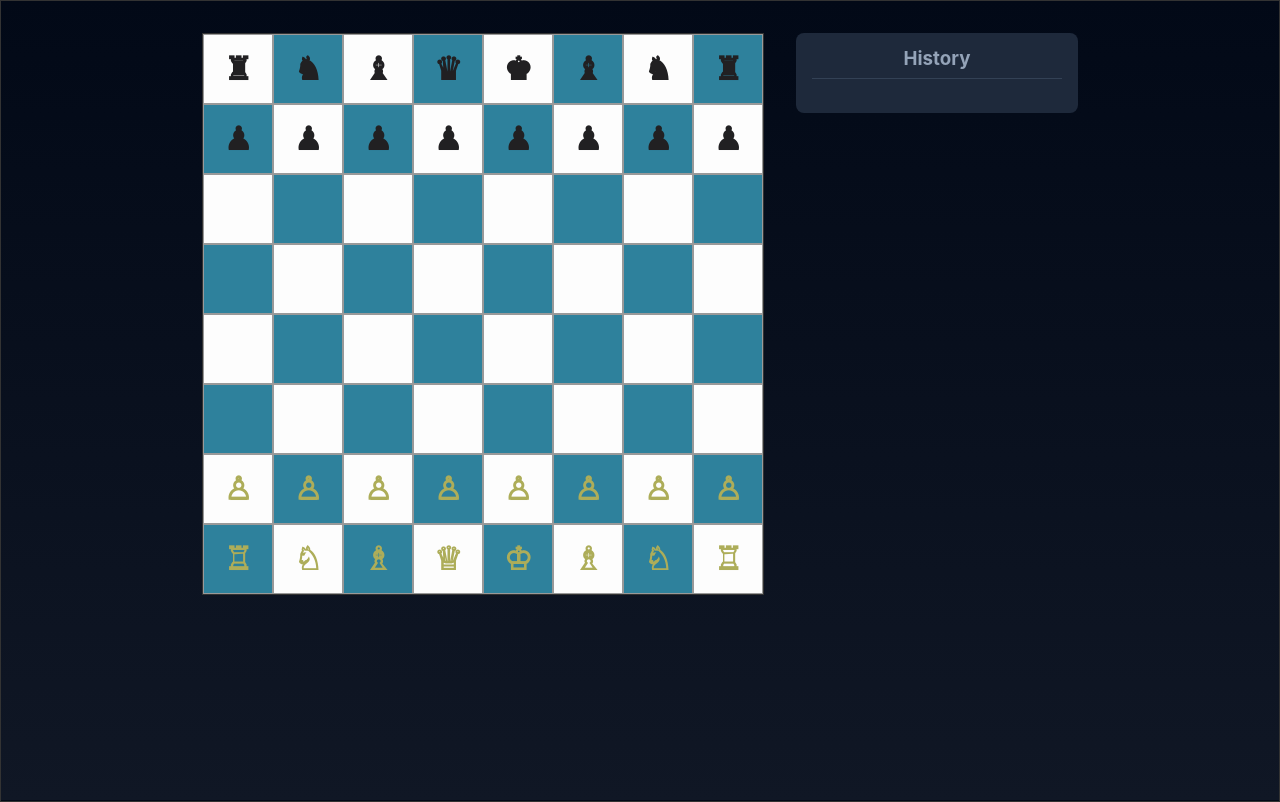
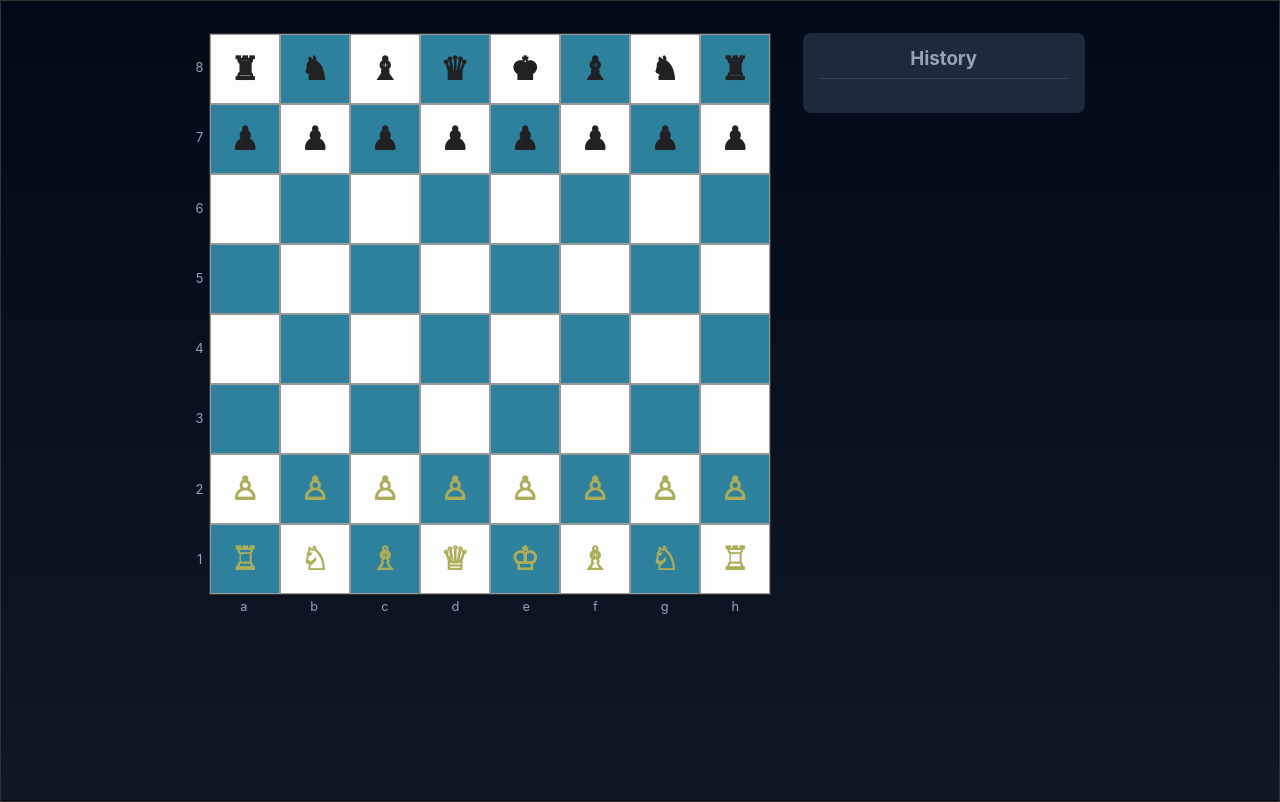
Before and after one commit to francisco-rma/chess, a React app: page / in a window 1280 px wide. Built offline with nearby package versions, Linux system fonts and the light colour scheme; the HTML template or start-up script is replaced by a standard one.

Commit message:
board labeling

```diff
--- a/src/App.css
+++ b/src/App.css
@@ -166,6 +166,7 @@ body {
   font-size: 1.5rem;
   width: clamp(300px, 70vmin, 800px);
   aspect-ratio: 1 / 1;
+  grid-area: board;
 }
 
 .move-history {
@@ -199,3 +200,32 @@ body {
 .move-history li:nth-child(odd) {
   background-color: #334155;
 }
+
+.board-layout-container {
+    display: grid;
+    grid-template-columns: auto 1fr;
+    grid-template-rows: 1fr auto;
+    grid-template-areas:
+        "ranks board"
+        ". files";
+    gap: 5px;
+}
+
+.rank-labels {
+    grid-area: ranks;
+    display: flex;
+    flex-direction: column;
+    justify-content: space-around;
+    align-items: center;
+    color: #94a3b8;
+    font-size: 0.8rem;
+}
+
+.file-labels {
+    grid-area: files;
+    display: flex;
+    justify-content: space-around;
+    align-items: center;
+    color: #94a3b8;
+    font-size: 0.8rem;
+}
--- a/src/Chess.jsx
+++ b/src/Chess.jsx
@@ -92,13 +92,10 @@ function Game({ my_color }) {
             const targetPiece = board[target.row][target.col]
             console.log('target piece: ', targetPiece)
 
-            const lastMove = moveList[moveList.length - 1]
-            console.log('last move: ', lastMove)
-
-
-            const isValid = isValidMove(selectedSquare, target, board, turn, lastMove)
+            const isValid = isValidMove(selectedSquare, target, board, turn, moveList)
             console.log('isValid: ', isValid)
             if (isValid) {
+                const lastMove = moveList.length > 0 ? moveList[moveList.length - 1] : null;
                 // En passant
                 if (lastMove && target) {
                     const lastPiece = board[lastMove.target.row][lastMove.target.col]
@@ -112,9 +109,10 @@ function Game({ my_color }) {
                 }
                 board[rowIdx][colIdx] = board[selectedSquare.row][selectedSquare.col]
                 board[selectedSquare.row][selectedSquare.col] = null
+
                 setMovelist([...moveList, { type: sourcePiece.type, source: selectedSquare, target: target }])
                 console.log('movelist: ', moveList)
-                setlastMove({ source: selectedSquare, target: target })
+
                 setBoard([...board])
                 setTurn(turn === 'white' ? 'black' : 'white')
             }
@@ -123,7 +121,7 @@ function Game({ my_color }) {
         }
         else {
             const newSelectedSquare = { row: rowIdx, col: colIdx }
-            const moves = validMoves(newSelectedSquare, board, turn, lastMove)
+            const moves = validMoves(newSelectedSquare, board, turn, moveList)
             console.log('moves: ', moves)
             setSelectedSquare(newSelectedSquare)
             setValidMoveList(moves)
@@ -142,6 +140,13 @@ function Game({ my_color }) {
     const showValidMoves = () => { console.log("Valid moves: ", validMoveList) }
     return (
         <div className="board-container">
+            <div className="board-layout-container">
+                <div className="rank-labels">
+                    {Array.from(rowMapping.values()).map(label => <div key={label}>{label}</div>)}
+                </div>
+                <div className="file-labels">
+                    {Array.from(colMapping.values()).map(label => <div key={label}>{label}</div>)}
+                </div>
                 <div className="chess-board">
                     {board.map((row, idx) => {
                         return row.map((_, colIdx) => {
@@ -159,6 +164,7 @@ function Game({ my_color }) {
                         })
                     })}
                 </div >
+            </div>
             <History moves={moveList} />
         </div>
     )
--- a/src/ChessLogic.jsx
+++ b/src/ChessLogic.jsx
@@ -34,7 +34,8 @@ function* boardWalk(board, source, rowStep, colStep, count) {
     return "Done"
 }
 
-function isValidPawnMove(source, target, board, lastMove) {
+function isValidPawnMove(source, target, board, history) {
+    const lastMove = history.length > 0 ? history[history.length - 1] : null;
     const sourcePiece = board[source.row][source.col]
     const targetPiece = board[target.row][target.col]
     const rowShift = target.row - source.row
@@ -61,6 +62,7 @@ function isValidPawnMove(source, target, board, lastMove) {
         if (targetPiece)
             return true
         // En passant
+        if (lastMove) {
             console.log('checking en passant')
             const lastPiece = board[lastMove.target.row][lastMove.target.col]
             if ((lastPiece.type == '♙' || lastPiece.type == '♟')
@@ -71,6 +73,7 @@ function isValidPawnMove(source, target, board, lastMove) {
             ) {
                 console.log('en passant')
                 return true
+            }
         }
         // En passant
         if (colShift === 1 && rowShift === direction && targetPiece) {
@@ -140,7 +143,7 @@ function isValidQueenMove(source, target, board) {
     return isValidRookMove(source, target, board) || isValidBishopMove(source, target, board)
 }
 
-function isValidKingMove(source, target) {
+function isValidKingMove(source, target, history) {
     const rowShift = Math.abs(target.row - source.row)
     const colShift = Math.abs(target.col - source.col)
 
@@ -148,7 +151,7 @@ function isValidKingMove(source, target) {
 }
 
 
-export function isValidMove(source, target, board, turn, lastMove) {
+export function isValidMove(source, target, board, turn, history) {
     // Out of bounds
     if (!(0 <= source.row <= 7) ||
         !(0 <= source.col <= 7) ||
@@ -188,7 +191,7 @@ export function isValidMove(source, target, board, turn, lastMove) {
     switch (sourcePiece.type) {
         case '♙':
         case '♟':
-            return isValidPawnMove(source, target, board, lastMove)
+            return isValidPawnMove(source, target, board, history)
 
         case '♖':
         case '♜':
@@ -208,7 +211,7 @@ export function isValidMove(source, target, board, turn, lastMove) {
 
         case '♔':
         case '♚':
-            return isValidKingMove(source, target, board)
+            return isValidKingMove(source, target, history)
 
         default:
             return false
@@ -219,7 +222,8 @@ export function isValidMove(source, target, board, turn, lastMove) {
 //-----------------------------------------------------------------------------------------------------------------------------//
 
 
-function validPawnMoves(source, board, lastMove) {
+function validPawnMoves(source, board, history) {
+    const lastMove = history.length > 0 ? history[history.length - 1] : null;
     const sourcePiece = board[source.row][source.col]
     const direction = sourcePiece.color === 'white' ? -1 : 1
 
@@ -419,7 +423,7 @@ function validKingMoves(source, board) {
 }
 
 
-export function validMoves(source, board, turn, lastMove) {
+export function validMoves(source, board, turn, history) {
     let validMoveset = [];
     // Out of bounds
     if (!(0 <= source.row <= 7) ||
@@ -443,7 +447,7 @@ export function validMoves(source, board, turn, lastMove) {
         case '♙':
         case '♟':
             console.log("--ValidPawnMoves\n")
-            validMoveset = validPawnMoves(source, board, lastMove)
+            validMoveset = validPawnMoves(source, board, history)
             break
         case '♖':
         case '♜':
```
Lines whose indentation alone changed are shown as unchanged.
